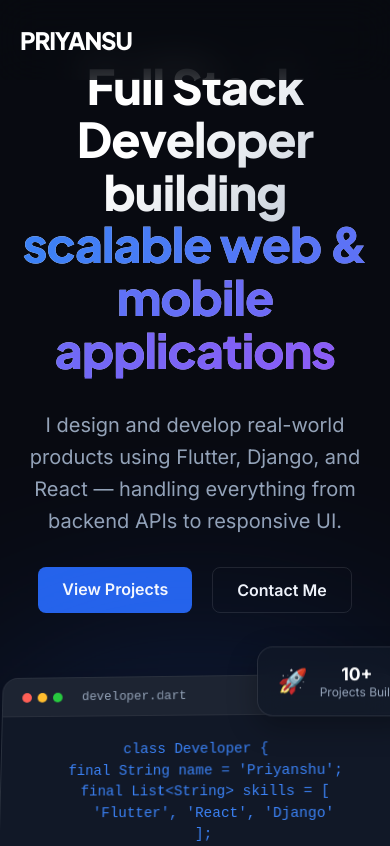
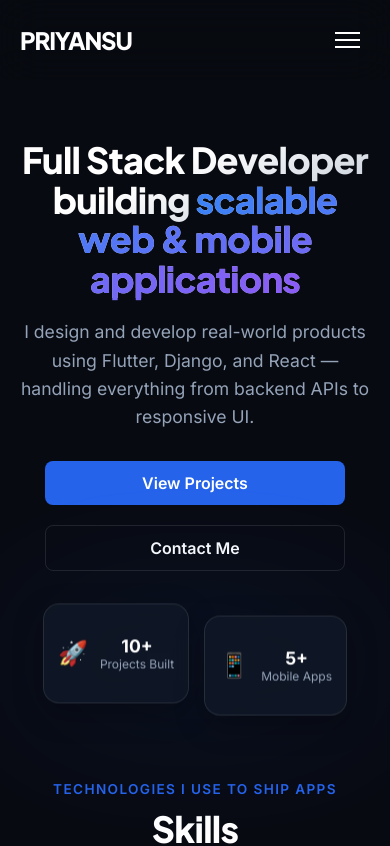
Before and after one commit to priyansuchavda/my-portfolio, a Next.js app: page / in a window 390 px wide. Shown: the top 846 px of the page. Built offline with nearby package versions, Linux system fonts and the light colour scheme.

Commit message:
media query added for responsiveness

```diff
--- a/src/app/globals.css
+++ b/src/app/globals.css
@@ -14,6 +14,13 @@
   --font-sans: var(--font-inter), system-ui, sans-serif;
   --font-heading: var(--font-plus-jakarta), system-ui, sans-serif;
 }
+
+@media (max-width: 768px) {
+  :root {
+    --section-padding: 80px;
+  }
+}
+
 
 * {
   box-sizing: border-box;
--- a/src/components/About.module.css
+++ b/src/components/About.module.css
@@ -111,16 +111,51 @@
 
 @media (max-width: 768px) {
   .container {
-    flex-direction: column;
+    flex-direction: column-reverse;
     text-align: center;
+    gap: 40px;
+  }
+
+  .sectionTitle {
+    font-size: 2.25rem;
+    margin-bottom: 24px;
+  }
+
+  .overview {
+    padding: 20px;
+    margin-bottom: 24px;
+  }
+
+  .overviewText {
+    font-size: 1.05rem;
+  }
+
+  .text {
+    font-size: 1rem;
   }
 
   .stats {
-    justify-content: center;
-    gap: 30px;
+    flex-direction: column;
+    align-items: center;
+    gap: 24px;
+    margin-top: 32px;
+  }
+
+  .statNumber {
+    font-size: 2rem;
   }
 
   .right {
-    margin-top: 60px;
+    margin-top: 0;
+    margin-bottom: 20px;
+  }
+
+  .profileWrapper {
+    max-width: 280px;
+  }
+
+  .profileWrapper::before {
+    top: 10px;
+    left: 10px;
   }
 }
--- a/src/components/CaseStudy.module.css
+++ b/src/components/CaseStudy.module.css
@@ -106,13 +106,18 @@
 
 @media (max-width: 768px) {
   .title {
-    font-size: 2.5rem;
+    font-size: 2.25rem;
   }
 
   .caseStudySection {
-    padding: 80px 0;
+    padding: 80px 20px;
+  }
+
+  .container {
+    padding: 0;
   }
 }
+
 
 .impactGrid {
   display: grid;
--- a/src/components/Contact.module.css
+++ b/src/components/Contact.module.css
@@ -52,7 +52,21 @@
 }
 
 @media (max-width: 768px) {
+  .contact {
+    padding: 80px 20px;
+  }
+
   .title {
-    font-size: 2rem;
+    font-size: 2.25rem;
+  }
+
+  .subtext {
+    font-size: 1rem;
+    margin-bottom: 32px;
+  }
+
+  .links {
+    flex-wrap: wrap;
+    gap: 24px;
   }
 }
--- a/src/components/Experience.module.css
+++ b/src/components/Experience.module.css
@@ -90,6 +90,23 @@
 }
 
 @media (max-width: 768px) {
+  .sectionTitle {
+    font-size: 2.25rem;
+    margin-bottom: 48px;
+  }
+
+  .timeline {
+    padding-left: 24px;
+  }
+
+  .dot {
+    left: -24px;
+  }
+
+  .role {
+    font-size: 1.25rem;
+  }
+
   .header {
     flex-direction: column;
     align-items: flex-start;
--- a/src/components/FeaturedProjects.module.css
+++ b/src/components/FeaturedProjects.module.css
@@ -39,12 +39,26 @@
 }
 
 @media (max-width: 768px) {
+  .projects {
+    padding-top: 100px;
+  }
+
   .grid {
     grid-template-columns: 1fr;
-    gap: 40px;
+    gap: 32px;
   }
 
+
   .sectionTitle {
-    font-size: 2.5rem;
+    font-size: 2.25rem;
+    margin-bottom: 12px;
+  }
+
+  .sectionHeader {
+    margin-bottom: 48px;
+  }
+
+  .sectionSubtitle {
+    font-size: 1rem;
   }
 }
--- a/src/components/Hero.module.css
+++ b/src/components/Hero.module.css
@@ -176,28 +176,89 @@
   .hero {
     flex-direction: column;
     text-align: center;
-    padding-top: 60px;
-    gap: 60px;
+    padding-top: 140px;
+    padding-bottom: 60px;
+    gap: 40px;
+    min-height: auto;
+  }
+
+
+
+  .title {
+    font-size: 2.5rem;
+    margin-bottom: 20px;
   }
 
   .subtext {
+    font-size: 1.1rem;
     margin: 0 auto 30px;
   }
 
   .ctas {
     justify-content: center;
+    flex-direction: column;
+    width: 100%;
+    max-width: 300px;
+    margin: 0 auto;
   }
 
-  .title {
-    font-size: 3rem;
+  .ctas a {
+    width: 100%;
+    text-align: center;
   }
 
   .visualContainer {
-    max-width: 400px;
+    max-width: 100%;
     margin: 0 auto;
+    padding: 0 10px;
+  }
+
+  .codeEditor {
+    transform: none;
+    font-size: 0.8rem;
+  }
+
+  .statCard {
+    padding: 10px 14px;
+  }
+
+  .stat1 {
+    top: -10px;
+    right: 0;
   }
 
   .stat2 {
+    bottom: -10px;
     left: 0;
   }
+
+  .glow {
+    filter: blur(80px);
+    opacity: 0.15;
+  }
 }
+
+@media (max-width: 480px) {
+  .title {
+    font-size: 2.25rem;
+  }
+
+  .codeEditor {
+    display: none;
+  }
+
+  .visualContainer {
+    min-height: 100px;
+    display: flex;
+    justify-content: center;
+    gap: 15px;
+  }
+
+  .statCard {
+    position: relative;
+    top: auto !important;
+    bottom: auto !important;
+    left: auto !important;
+    right: auto !important;
+  }
+}
--- a/src/components/Navbar.module.css
+++ b/src/components/Navbar.module.css
@@ -65,8 +65,77 @@
   box-shadow: 0 10px 20px var(--primary-glow);
 }
 
+.menuToggle {
+  display: none;
+}
+
 @media (max-width: 768px) {
+
+  .menuToggle {
+    display: flex;
+    flex-direction: column;
+    gap: 5px;
+    background: none;
+    border: none;
+    cursor: pointer;
+    z-index: 1001;
+    padding: 10px;
+  }
+
+  .menuToggle span {
+    display: block;
+    width: 25px;
+    height: 2px;
+    background-color: #fff;
+    transition: all 0.3s ease;
+  }
+
+  .menuToggle.active span:nth-child(1) {
+    transform: translateY(7px) rotate(45deg);
+  }
+
+  .menuToggle.active span:nth-child(2) {
+    opacity: 0;
+  }
+
+  .menuToggle.active span:nth-child(3) {
+    transform: translateY(-7px) rotate(-45deg);
+  }
+
   .navLinks {
-    display: none;
+    position: fixed;
+    top: 0;
+    right: -100%;
+    width: 80%;
+    max-width: 300px;
+    height: 100vh;
+    background: #0D1117;
+    flex-direction: column;
+    justify-content: center;
+    gap: 30px;
+    transition: all 0.4s cubic-bezier(0.4, 0, 0.2, 1);
+    z-index: 1000;
+    padding: 40px;
+    box-shadow: -10px 0 30px rgba(0, 0, 0, 0.5);
+  }
+
+  .navLinks.open {
+    right: 0;
+  }
+
+  .overlay {
+    position: fixed;
+    top: 0;
+    left: 0;
+    width: 100%;
+    height: 100vh;
+    background: rgba(0, 0, 0, 0.6);
+    backdrop-filter: blur(4px);
+    z-index: 999;
+  }
+
+  .contactBtn {
+    width: 100%;
+    text-align: center;
   }
 }
--- a/src/components/Navbar.tsx
+++ b/src/components/Navbar.tsx
@@ -1,21 +1,48 @@
+"use client";
+
+import { useState } from 'react';
 import Link from 'next/link';
 import styles from './Navbar.module.css';
 
 const Navbar = () => {
+  const [isOpen, setIsOpen] = useState(false);
+
+  const toggleMenu = () => setIsOpen(!isOpen);
+
   return (
     <nav className={styles.navbar}>
       <div className={styles.container}>
         <div className={styles.logo}>
           <Link href="/">PRIYANSU</Link>
         </div>
-        <ul className={styles.navLinks}>
-          <li><Link href="/">Home</Link></li>
-          <li><Link href="/projects">Projects</Link></li>
-          <li><Link href="/about">About</Link></li>
-          <li><Link href="/resume">Resume</Link></li>
-          <li><Link href="/#contact" className={styles.contactBtn}>Contact</Link></li>
+
+        <button
+          className={`${styles.menuToggle} ${isOpen ? styles.active : ''}`}
+          onClick={toggleMenu}
+          aria-label="Toggle menu"
+        >
+          <span></span>
+          <span></span>
+          <span></span>
+        </button>
+
+        <ul className={`${styles.navLinks} ${isOpen ? styles.open : ''}`}>
+          <li><Link href="/" onClick={() => setIsOpen(false)}>Home</Link></li>
+          <li><Link href="/projects" onClick={() => setIsOpen(false)}>Projects</Link></li>
+          <li><Link href="/about" onClick={() => setIsOpen(false)}>About</Link></li>
+          <li><Link href="/resume" onClick={() => setIsOpen(false)}>Resume</Link></li>
+          <li>
+            <Link
+              href="/#contact"
+              className={styles.contactBtn}
+              onClick={() => setIsOpen(false)}
+            >
+              Contact
+            </Link>
+          </li>
         </ul>
       </div>
+      {isOpen && <div className={styles.overlay} onClick={() => setIsOpen(false)}></div>}
     </nav>
   );
 };
--- a/src/components/ProjectCard.module.css
+++ b/src/components/ProjectCard.module.css
@@ -110,10 +110,31 @@
 
 @media (max-width: 768px) {
   .content {
-    padding: 24px;
+    padding: 20px;
   }
 
   .title {
-    font-size: 1.5rem;
+    font-size: 1.35rem;
+  }
+
+  .description {
+    font-size: 0.95rem;
+    margin-bottom: 20px;
+  }
+
+  .features li {
+    font-size: 0.85rem;
+    line-height: 1.4;
+    margin-bottom: 8px;
+  }
+
+  .tags {
+    gap: 8px;
+    margin-bottom: 24px;
+  }
+
+  .tag {
+    padding: 4px 10px;
+    font-size: 0.75rem;
   }
 }
--- a/src/components/Skills.module.css
+++ b/src/components/Skills.module.css
@@ -96,7 +96,11 @@
     gap: 30px;
   }
 
+  .header {
+    margin-bottom: 40px;
+  }
+
   .sectionTitle {
-    font-size: 2rem;
+    font-size: 2.25rem;
   }
 }
```
